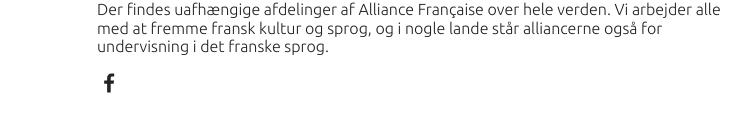
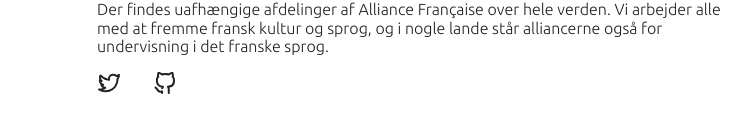
Before and after one commit to m-kales/af-de-fionie, a Next.js app: page / in a window 1280 px wide. Shown: the part 386-518 px from the top of the page, without its empty margins (39-792 px from the left). Built offline with nearby package versions, Linux system fonts and the light colour scheme.

Commit message:
Revert "Add relevant some icon-link, remove redundant"
This reverts commit 85c10a037f86ee5cdef564d7c286f19f67dd80ad.

```diff
--- a/config.json
+++ b/config.json
@@ -14,5 +14,6 @@
     }
   ],
   "posts_per_page": 5,
-  "facebook_account": "AlliancefrancaisedeFionie"
+  "twitter_account": "@my-account",
+  "github_account": "wutali"
 }
--- a/src/components/SocialList.tsx
+++ b/src/components/SocialList.tsx
@@ -1,17 +1,26 @@
 import React from "react";
-import FaceBook from "../assets/facebook-alt.svg";
+import Twitter from "../assets/twitter-alt.svg";
+import GitHub from "../assets/github-alt.svg";
 import config from "../lib/config";
 
 export function SocialList({}) {
   return (
     <div>
       <a
-        title="Facebook"
-        href={`https://facebook.com/${config.facebook_account}`}
+        title="Twitter"
+        href={`https://twitter.com/${config.twitter_account}`}
         target="_blank"
         rel="noopener"
       >
-        <FaceBook width={24} height={24} fill={"#222"} />
+        <Twitter width={24} height={24} fill={"#222"} />
+      </a>
+      <a
+        title="GitHub"
+        href={`https://github.com/${config.github_account}`}
+        target="_blank"
+        rel="noopener"
+      >
+        <GitHub width={24} height={24} fill={"#222"} />
       </a>
       <style jsx>{`
         a {
--- a/src/lib/config.ts
+++ b/src/lib/config.ts
@@ -6,7 +6,8 @@
   readonly site_description: string;
   readonly site_keywords: { keyword: string }[];
   readonly posts_per_page: number;
-  readonly facebook_account: string;
+  readonly twitter_account: string;
+  readonly github_account: string;
 };
 
 export default config as Config;
```
Also changed, not shown: public/admin/config.yml (+5 -2 lines), src/assets/facebook-alt.svg (deleted).
